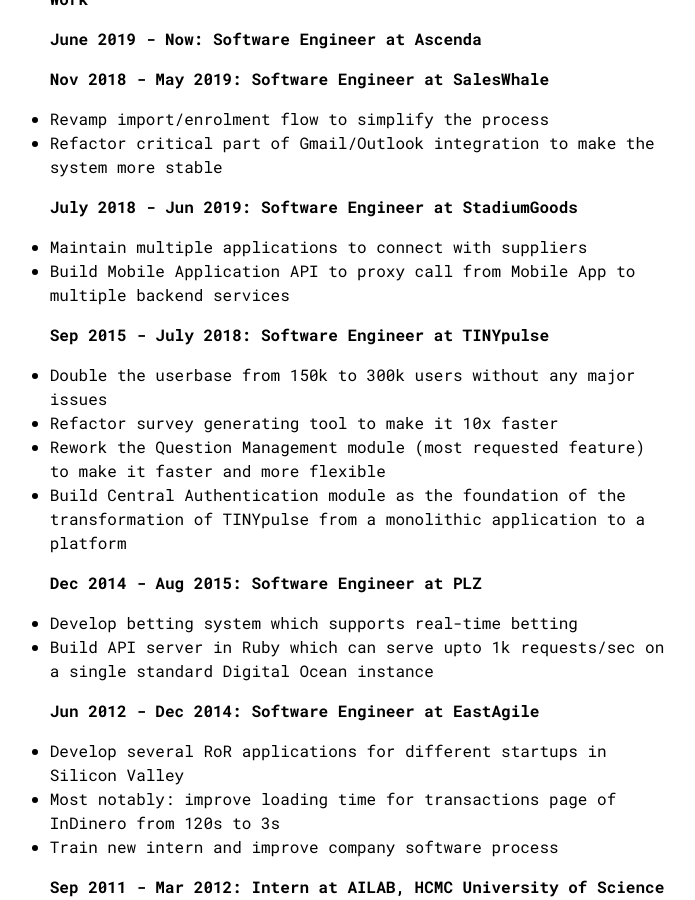
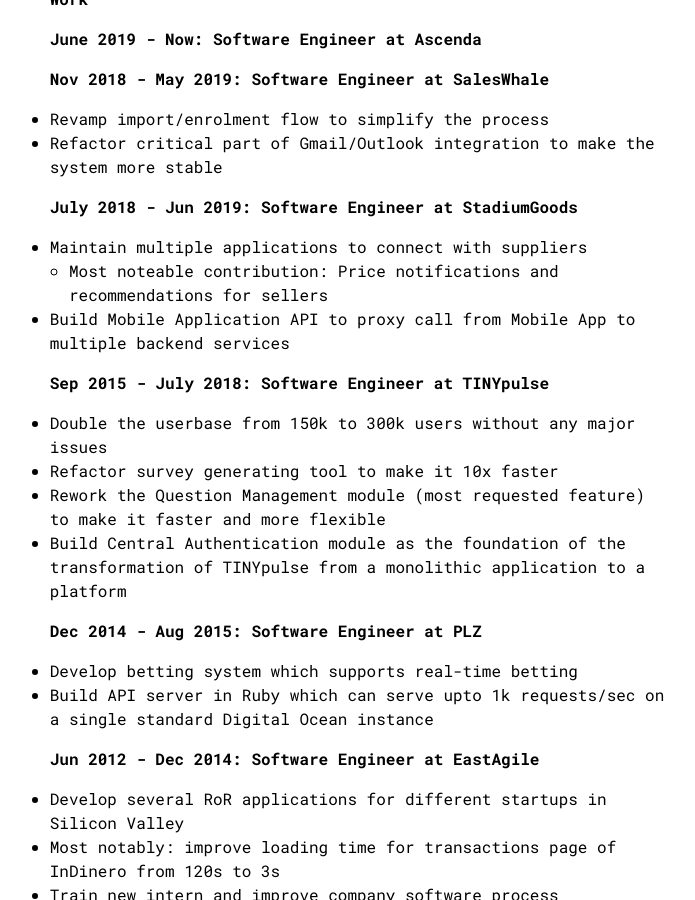
Before and after one commit to hieuk09/hieuk09.github.io, a Jekyll site: the page built from about/index.md, in a window 1280 px wide and 900 px high, scrolled down 449 px. Shown: the whole window, without its empty margins (283-978 px from the left). Built offline with Jekyll 4.4.1, drawn with Linux system fonts in a browser that asks for light colours.

Commit message:
Update experiences

```diff
--- a/about/index.md
+++ b/about/index.md
@@ -31,6 +31,8 @@
 ### July 2018 - Jun 2019: Software Engineer at StadiumGoods
 
 - Maintain multiple applications to connect with suppliers
+  + Most noteable contribution: Price notifications and recommendations for
+  sellers
 - Build Mobile Application API to proxy call from Mobile App to multiple backend
 services
 
```
